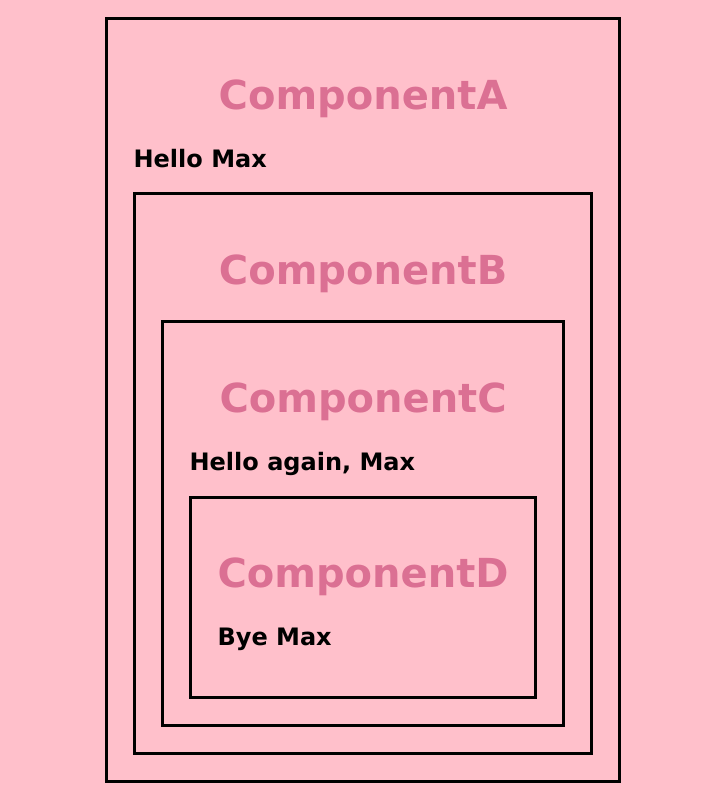
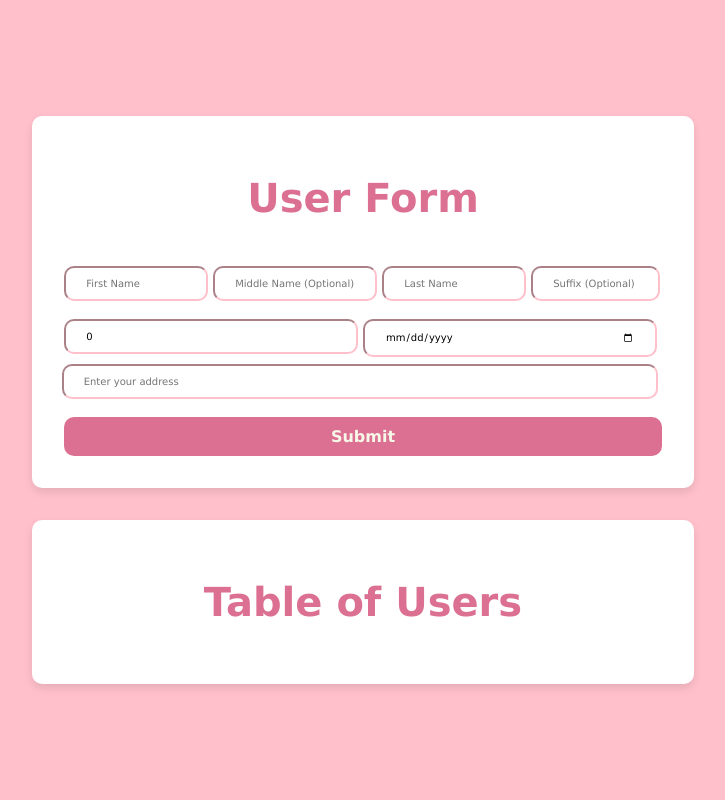
Before and after one commit to carbonaraissogood/Learning_React, a React (Vite) app: page / in a window 1280 px wide. Shown: the whole page, without its empty margins (277-1002 px from the left). Built offline with nearby package versions, Linux system fonts and the light colour scheme.

Commit message:
style: update UserFormV2 component visibility and comment out ComponentA

```diff
--- a/src/App.jsx
+++ b/src/App.jsx
@@ -139,11 +139,11 @@ function App() {
 
       {/* <UserForm></UserForm> */}
 
-      {/* <UserFormV2></UserFormV2> */}
+      <UserFormV2></UserFormV2>
 
       {/* <Timer></Timer> */}
 
-      <ComponentA></ComponentA>
+      {/* <ComponentA></ComponentA> */}
 
     </>
   );
```
